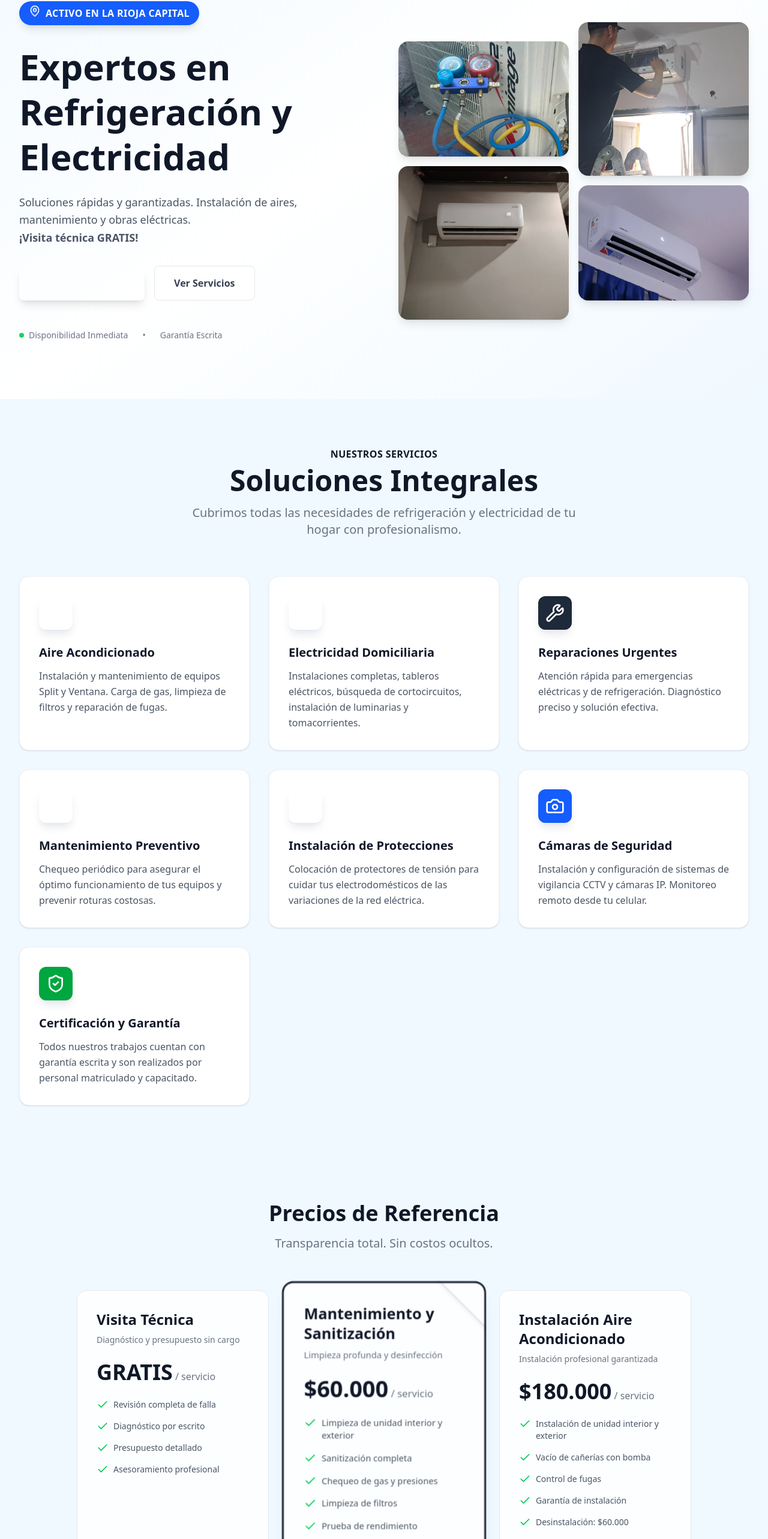
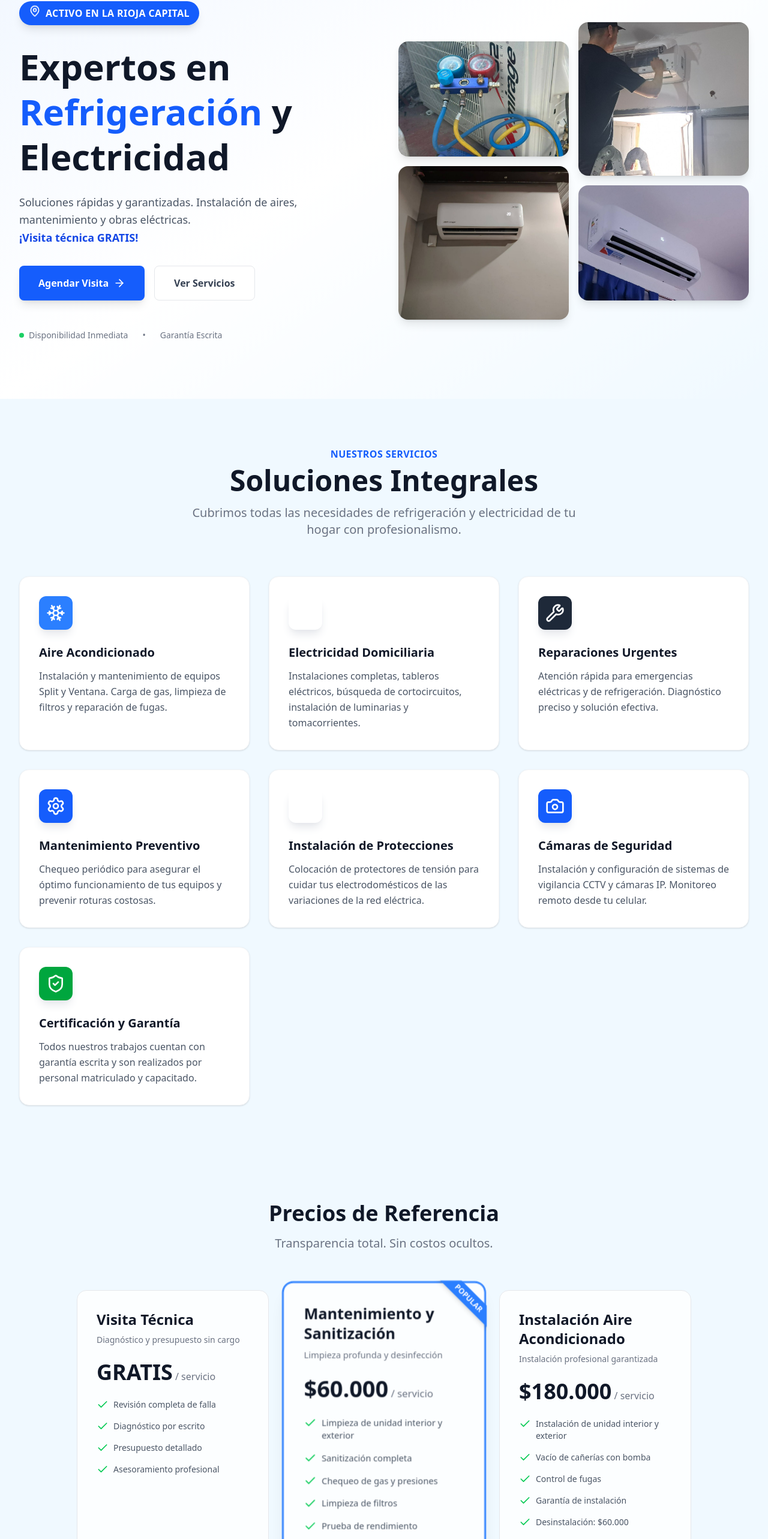
Before and after one commit to Slookii/Romero-Refrigeraciones, a React (Vite) app: page / in a window 1280 px wide. Shown: the part 206-2772 px from the top of the page at 60% size. Built offline with nearby package versions, Linux system fonts and the light colour scheme.

Commit message:
Fix invisible buttons: replace broken primary colors with blue

```diff
--- a/src/components/sections/Contact.tsx
+++ b/src/components/sections/Contact.tsx
@@ -15,7 +15,7 @@ export const Contact = () => {
                         <div className="space-y-6">
                             <div className="flex items-start">
                                 <div className="bg-gray-800 p-3 rounded-lg mr-4">
-                                    <Phone className="w-6 h-6 text-primary-400" />
+                                    <Phone className="w-6 h-6 text-blue-400" />
                                 </div>
                                 <div>
                                     <h4 className="text-lg font-semibold text-white">Llamanos</h4>
@@ -63,17 +63,17 @@ export const Contact = () => {
                             <div className="grid md:grid-cols-2 gap-6">
                                 <div>
                                     <label className="block text-sm font-medium text-gray-700 mb-2">Nombre</label>
-                                    <input type="text" className="w-full px-4 py-3 rounded-lg border border-gray-300 focus:ring-2 focus:ring-primary-500 focus:border-transparent outline-none transition-all" placeholder="Tu nombre" />
+                                    <input type="text" className="w-full px-4 py-3 rounded-lg border border-gray-300 focus:ring-2 focus:ring-blue-500 focus:border-transparent outline-none transition-all" placeholder="Tu nombre" />
                                 </div>
                                 <div>
                                     <label className="block text-sm font-medium text-gray-700 mb-2">Teléfono</label>
-                                    <input type="tel" className="w-full px-4 py-3 rounded-lg border border-gray-300 focus:ring-2 focus:ring-primary-500 focus:border-transparent outline-none transition-all" placeholder="Tu celular" />
+                                    <input type="tel" className="w-full px-4 py-3 rounded-lg border border-gray-300 focus:ring-2 focus:ring-blue-500 focus:border-transparent outline-none transition-all" placeholder="Tu celular" />
                                 </div>
                             </div>
 
                             <div>
                                 <label className="block text-sm font-medium text-gray-700 mb-2">Servicio</label>
-                                <select className="w-full px-4 py-3 rounded-lg border border-gray-300 focus:ring-2 focus:ring-primary-500 focus:border-transparent outline-none transition-all bg-white">
+                                <select className="w-full px-4 py-3 rounded-lg border border-gray-300 focus:ring-2 focus:ring-blue-500 focus:border-transparent outline-none transition-all bg-white">
                                     <option>Aire Acondicionado - Instalación</option>
                                     <option>Aire Acondicionado - Reparación/Carga</option>
                                     <option>Electricidad Domiciliaria</option>
@@ -83,10 +83,10 @@ export const Contact = () => {
 
                             <div>
                                 <label className="block text-sm font-medium text-gray-700 mb-2">Mensaje</label>
-                                <textarea rows={4} className="w-full px-4 py-3 rounded-lg border border-gray-300 focus:ring-2 focus:ring-primary-500 focus:border-transparent outline-none transition-all" placeholder="¿En qué podemos ayudarte?"></textarea>
+                                <textarea rows={4} className="w-full px-4 py-3 rounded-lg border border-gray-300 focus:ring-2 focus:ring-blue-500 focus:border-transparent outline-none transition-all" placeholder="¿En qué podemos ayudarte?"></textarea>
                             </div>
 
-                            <button type="button" className="w-full bg-primary-600 text-white font-bold py-4 rounded-lg hover:bg-primary-700 transition-colors shadow-lg shadow-primary-500/30">
+                            <button type="button" className="w-full bg-blue-600 text-white font-bold py-4 rounded-lg hover:bg-blue-700 transition-colors shadow-lg shadow-blue-500/30">
                                 Enviar Consulta
                             </button>
                         </form>
--- a/src/components/sections/Hero.tsx
+++ b/src/components/sections/Hero.tsx
@@ -4,7 +4,7 @@ import { ArrowRight, MapPin } from 'lucide-react';
 
 export const Hero = () => {
     return (
-        <section id="inicio" className="pt-20 lg:pt-28 relative overflow-hidden bg-gradient-to-br from-primary-50 via-white to-secondary-50">
+        <section id="inicio" className="pt-20 lg:pt-28 relative overflow-hidden bg-gradient-to-br from-blue-50 via-white to-secondary-50">
             <div className="max-w-7xl mx-auto px-4 sm:px-6 lg:px-8 py-16 lg:py-24 grid lg:grid-cols-2 gap-12 items-center">
 
                 <motion.div
@@ -18,17 +18,17 @@ export const Hero = () => {
                     </div>
 
                     <h1 className="text-4xl lg:text-6xl font-extrabold text-gray-900 leading-tight mb-6">
-                        Expertos en <span className="text-primary-600">Refrigeración</span> y <span className="text-secondary-500">Electricidad</span>
+                        Expertos en <span className="text-blue-600">Refrigeración</span> y <span className="text-secondary-500">Electricidad</span>
                     </h1>
 
                     <p className="text-lg text-gray-600 mb-8 leading-relaxed max-w-lg">
                         Soluciones rápidas y garantizadas. Instalación de aires, mantenimiento y obras eléctricas.
                         <br />
-                        <span className="font-semibold text-primary-700">¡Visita técnica GRATIS!</span>
+                        <span className="font-semibold text-blue-700">¡Visita técnica GRATIS!</span>
                     </p>
 
                     <div className="flex flex-col sm:flex-row gap-4">
-                        <a href="#contacto" className="inline-flex justify-center items-center px-8 py-4 bg-primary-600 text-white font-bold rounded-lg hover:bg-primary-700 transition-all shadow-lg hover:shadow-primary-500/30 transform hover:-translate-y-1">
+                        <a href="#contacto" className="inline-flex justify-center items-center px-8 py-4 bg-blue-600 text-white font-bold rounded-lg hover:bg-blue-700 transition-all shadow-lg hover:shadow-blue-500/30 transform hover:-translate-y-1">
                             Agendar Visita
                             <ArrowRight className="ml-2 w-5 h-5" />
                         </a>
--- a/src/components/sections/Pricing.tsx
+++ b/src/components/sections/Pricing.tsx
@@ -58,13 +58,13 @@ export const Pricing = () => {
                         <div
                             key={index}
                             className={`relative p-8 bg-white/80 backdrop-blur-sm border rounded-2xl flex flex-col ${plan.highlight
-                                ? 'border-primary-500 ring-2 ring-primary-500 shadow-xl scale-105 z-10'
-                                : 'border-gray-200 hover:border-primary-300 transition-colors'
+                                ? 'border-blue-500 ring-2 ring-blue-500 shadow-xl scale-105 z-10'
+                                : 'border-gray-200 hover:border-blue-300 transition-colors'
                                 }`}
                         >
                             {plan.highlight && (
                                 <div className="absolute top-0 right-0 -mr-1 -mt-1 w-32 h-32 overflow-hidden rounded-tr-2xl">
-                                    <div className="absolute top-0 right-0 bg-primary-500 text-white text-xs font-bold px-8 py-1 transform rotate-45 translate-x-8 translate-y-4 shadow-md">
+                                    <div className="absolute top-0 right-0 bg-blue-500 text-white text-xs font-bold px-8 py-1 transform rotate-45 translate-x-8 translate-y-4 shadow-md">
                                         POPULAR
                                     </div>
                                 </div>
@@ -93,7 +93,7 @@ export const Pricing = () => {
                                 href={`https://wa.me/5493804123456?text=Hola, me interesa el servicio de ${plan.name}`}
                                 target="_blank"
                                 className={`w-full py-3 px-4 rounded-lg font-bold text-center transition-colors ${plan.highlight
-                                    ? 'bg-primary-600 text-white hover:bg-primary-700'
+                                    ? 'bg-blue-600 text-white hover:bg-blue-700'
                                     : 'bg-gray-50 text-gray-900 hover:bg-gray-100'
                                     }`}
                             >
--- a/src/components/sections/Services.tsx
+++ b/src/components/sections/Services.tsx
@@ -7,7 +7,7 @@ const services = [
         icon: <Snowflake className="w-8 h-8 text-white" />,
         title: "Aire Acondicionado",
         description: "Instalación y mantenimiento de equipos Split y Ventana. Carga de gas, limpieza de filtros y reparación de fugas.",
-        color: "bg-primary-500"
+        color: "bg-blue-500"
     },
     {
         icon: <Zap className="w-8 h-8 text-white" />,
@@ -25,7 +25,7 @@ const services = [
         icon: <Settings className="w-8 h-8 text-white" />,
         title: "Mantenimiento Preventivo",
         description: "Chequeo periódico para asegurar el óptimo funcionamiento de tus equipos y prevenir roturas costosas.",
-        color: "bg-primary-600"
+        color: "bg-blue-600"
     },
     {
         icon: <Clock className="w-8 h-8 text-white" />,
@@ -52,7 +52,7 @@ export const Services = () => {
         <section id="servicios" className="py-20 bg-sky-50">
             <div className="max-w-7xl mx-auto px-4 sm:px-6 lg:px-8">
                 <div className="text-center mb-16">
-                    <h2 className="text-base font-semibold text-primary-600 tracking-wide uppercase">Nuestros Servicios</h2>
+                    <h2 className="text-base font-semibold text-blue-600 tracking-wide uppercase">Nuestros Servicios</h2>
                     <p className="mt-2 text-4xl font-extrabold text-gray-900 sm:text-5xl">
                         Soluciones Integrales
                     </p>
```
